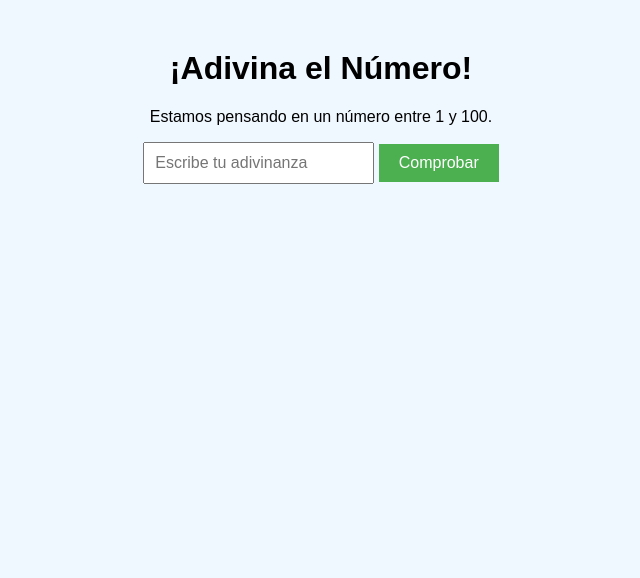
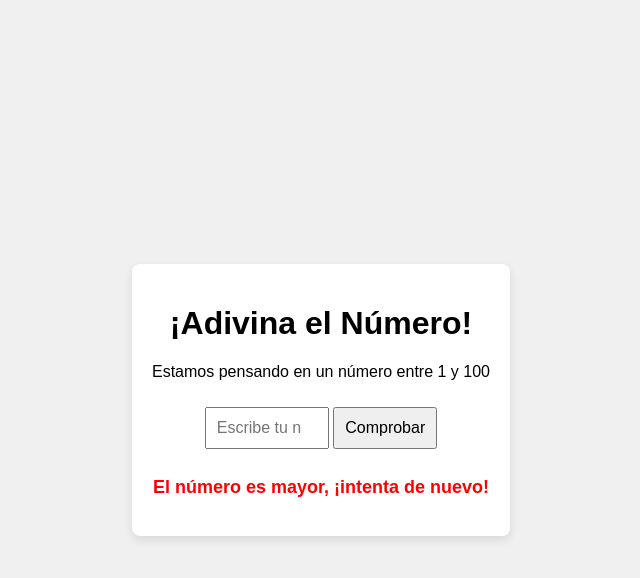
Before and after one commit to Andreuwindnxc7282/number-guessing-game, a plain HTML site: page index.html in a window 1280 px wide. Both pictures are taken after a click on the button "Comprobar". Shown: the whole page, without its empty margins (319-959 px from the left). Drawn offline with Linux system fonts and the light colour scheme.

Commit message:
Arreglos en la funcionalidad del juego

```diff
--- a/index.html
+++ b/index.html
@@ -7,13 +7,14 @@
     <link rel="stylesheet" href="style.css">
 </head>
 <body>
-    <div class="game-container">
+    <div id="game">
         <h1>¡Adivina el Número!</h1>
-        <p>Estamos pensando en un número entre 1 y 100.</p>
-        <input type="number" id="guess" placeholder="Escribe tu adivinanza">
+        <p>Estamos pensando en un número entre 1 y 100</p>
+        <input type="number" id="guessInput" placeholder="Escribe tu número">
         <button onclick="checkGuess()">Comprobar</button>
-        <p id="result"></p>
+        <p id="feedback"></p>
     </div>
+
     <script src="script.js"></script>
 </body>
 </html>
--- a/script.js
+++ b/script.js
@@ -1,15 +1,21 @@
-let randomNumber = Math.floor(Math.random() * 100) + 1; // Genera un número aleatorio entre 1 y 100
-let attempts = 0;
+// Genera un número aleatorio entre 1 y 100
+const randomNumber = Math.floor(Math.random() * 100) + 1;
 
 function checkGuess() {
-    let userGuess = document.getElementById("guess").value;
-    attempts++;
+    const userGuess = document.getElementById('guessInput').value;
+    const feedback = document.getElementById('feedback');
 
-    if (userGuess < randomNumber) {
-        document.getElementById("result").textContent = "El número es mayor. Intentos: " + attempts;
+    if (userGuess == randomNumber) {
+        feedback.textContent = '¡Felicidades! Adivinaste el número.';
+        feedback.style.color = 'green';
+    } else if (userGuess < randomNumber) {
+        feedback.textContent = 'El número es mayor, ¡intenta de nuevo!';
+        feedback.style.color = 'red';
     } else if (userGuess > randomNumber) {
-        document.getElementById("result").textContent = "El número es menor. Intentos: " + attempts;
+        feedback.textContent = 'El número es menor, ¡intenta de nuevo!';
+        feedback.style.color = 'red';
     } else {
-        document.getElementById("result").textContent = ¡Felicidades! Adivinaste el número en ${attempts} intentos.;
+        feedback.textContent = 'Por favor, introduce un número.';
+        feedback.style.color = 'black';
     }
 }
--- a/style.css
+++ b/style.css
@@ -1,34 +1,40 @@
 body {
     font-family: Arial, sans-serif;
-    text-align: center;
-    background-color: #f0f8ff;
+    display: flex;
+    justify-content: center;
+    align-items: center;
+    height: 100vh;
     margin: 0;
-    padding: 0;
+    background-color: #f0f0f0;
 }
 
-.game-container {
-    margin-top: 50px;
+#game {
+    text-align: center;
+    background-color: white;
+    padding: 20px;
+    border-radius: 8px;
+    box-shadow: 0px 4px 10px rgba(0, 0, 0, 0.1);
 }
 
 input {
+    margin: 10px 0;
     padding: 10px;
     font-size: 16px;
+    width: 100px;
 }
 
 button {
-    padding: 10px 20px;
+    padding: 10px;
     font-size: 16px;
     cursor: pointer;
-    background-color: #4CAF50;
-    color: white;
-    border: none;
 }
 
 button:hover {
-    background-color: #45a049;
+    background-color: #4CAF50;
+    color: white;
 }
 
-#result {
-    margin-top: 20px;
-    font-size: 20px;
+#feedback {
+    font-size: 18px;
+    font-weight: bold;
 }
```
